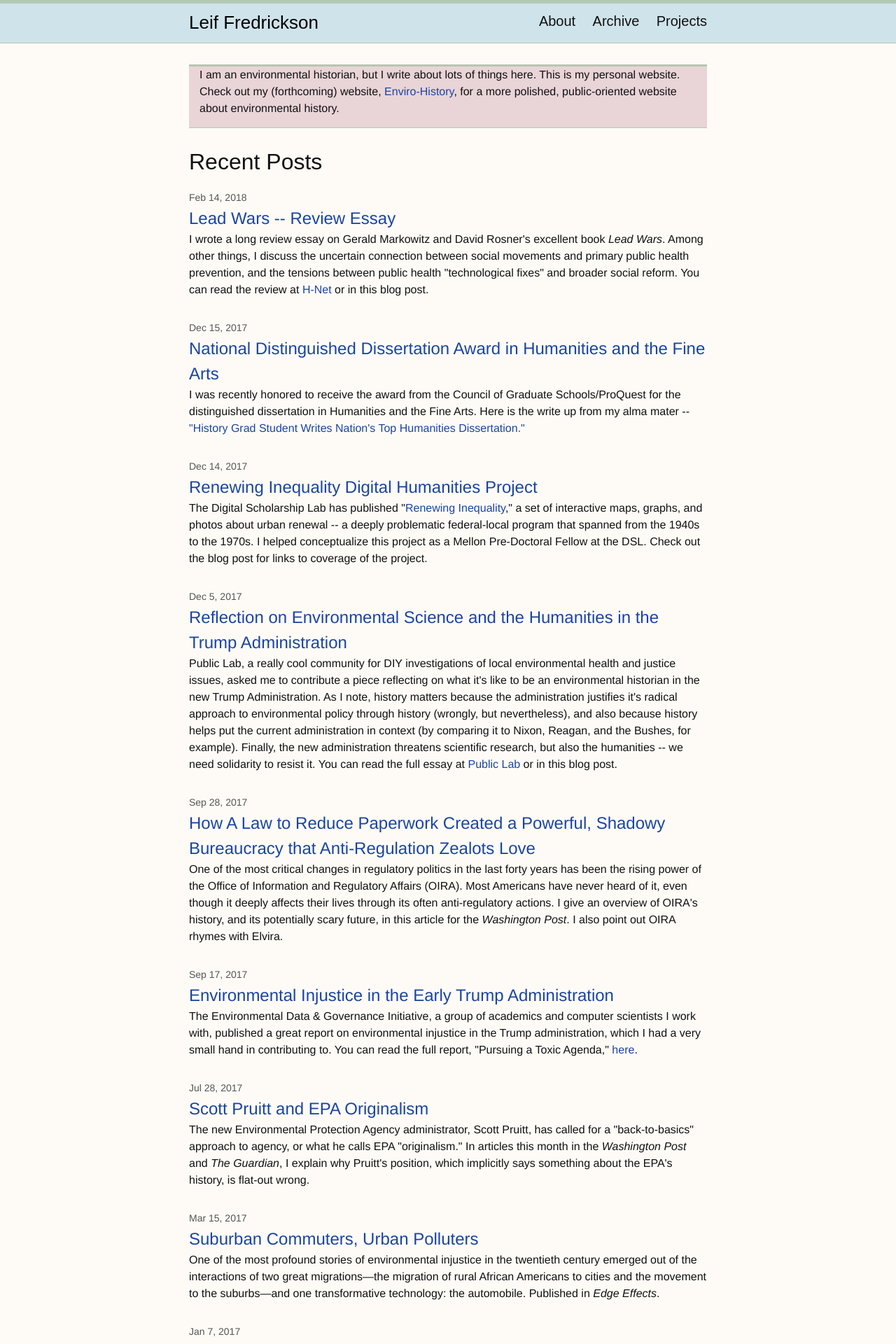
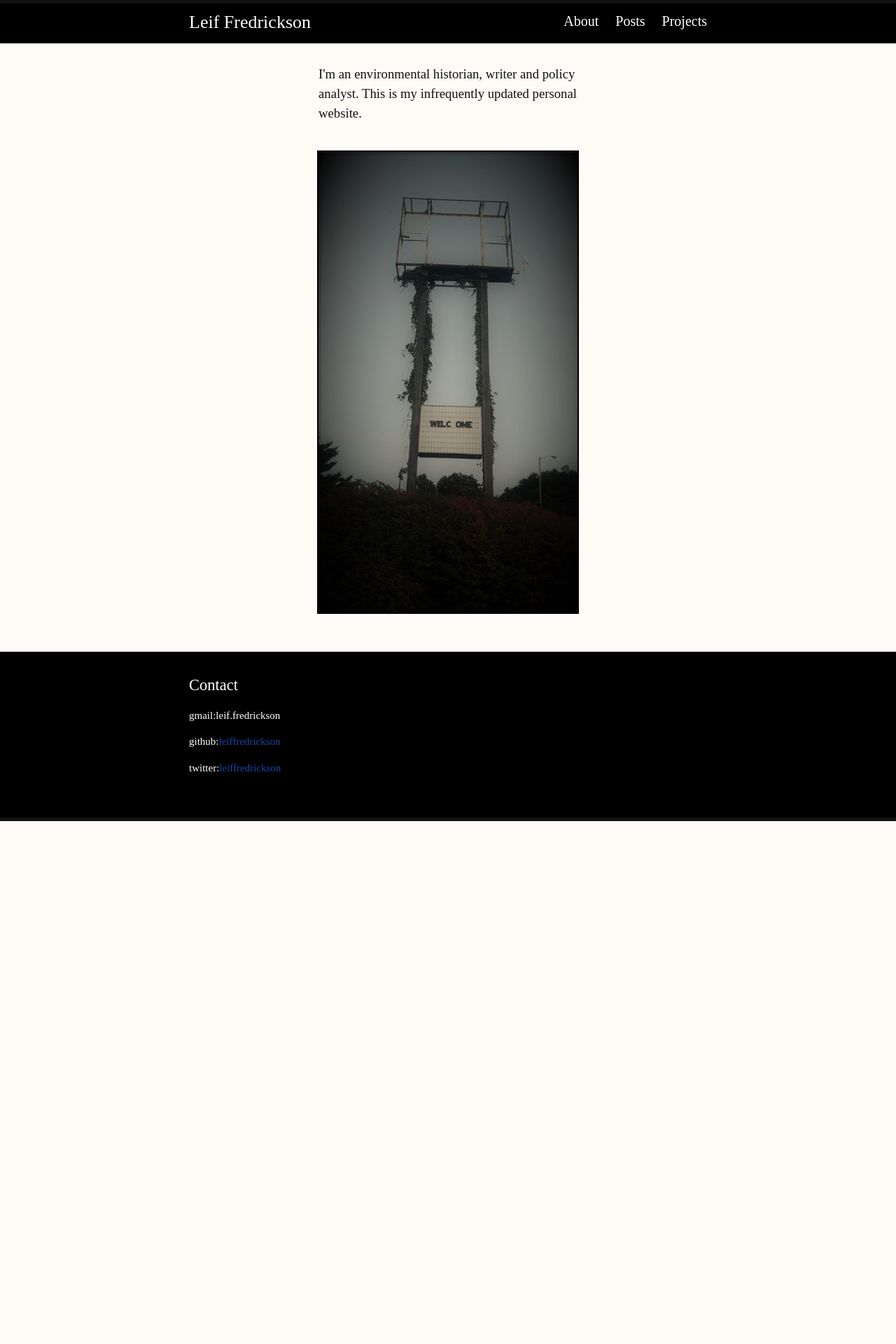
Before and after one commit to leiffredrickson/leiffredrickson, a Jekyll site: the page built from index.md, in a window 1280 px wide. Shown: the top 1920 px of the page at 70% size. Built offline with Jekyll 4.4.1, drawn with Linux system fonts in a browser that asks for light colours; after the commit the page ends 1173 px from its top, so only the background shows below that; some of the changed text lies outside the part shown.

Commit message:
layout changes

```diff
--- a/_layouts/home.html
+++ b/_layouts/home.html
@@ -3,33 +3,19 @@ layout: default
 ---
 
 <div class="home">
-  <div style="background-color: #E9D4D7">
-  <hr style="color:#B3C8B3; background-color:#B3C8B3; border: solid 0px #B3C8B3;height:3px">
-  <p style="padding-left:15px; padding-right:8px">I am an environmental historian, but I write about lots of things here. This is my personal website. Check out my (forthcoming) website, <a href="http://www.enviro-history.com">Enviro-History</a>, for a more polished, public-oriented website about environmental history.</p>
-  <hr style="color:#B3C8B3; background-color:#B3C8B3; border: solid 0px #B3C8B3;height:1px">
+  <div style="display: block;
+    margin-left: auto;
+    margin-right: auto;
+    width: 50%;">
+  <h3>I'm an environmental historian, writer and policy analyst. This is my infrequently updated personal website.</h3>
   </div>
   <br>
-  <div>
-    <h1 class="page-heading">Recent Posts</h1>
 
+<div>
+<img src="/images/welcome-burlesque.jpg" style="display: block;
+  margin-left: auto;
+  margin-right: auto;
+  width: 50%;">
 
-    {{ content }}
-
-    <ul class="post-list">
-      {% for post in site.posts %}
-        <li>
-          {% assign date_format = site.minima.date_format | default: "%b %-d, %Y" %}
-          <span class="post-meta">{{ post.date | date: date_format }}</span>
-
-          <h2>
-            <a class="post-link" href="{{ post.url | relative_url }}">{{ post.title | escape }}</a>
-            <p style="font-size:16px">{{ post.excerpt }}</p>
-          </h2>
-        </li>
-      {% endfor %}
-    </ul>
-  </div>
-
-  <br>
-
+<br>
 </div>
--- a/_sass/minima/_base.scss
+++ b/_sass/minima/_base.scss
@@ -14,7 +14,7 @@ dl, dd, ol, ul, figure {
  * Basic styling
  */
 body {
-  font: $base-font-weight #{$base-font-size}/#{$base-line-height} $base-font-family;
+  font: $base-font-weight #{$base-font-size}/#{$base-line-height} Georgian;
   color: $text-color;
   background-color: #FEFBF7;
   -webkit-text-size-adjust: 100%;
@@ -45,7 +45,7 @@ ul, ol, dl, figure,
 img {
   max-width: 100%;
   vertical-align: middle;
-  border: 2px solid #B3C8B3;
+  border: 2px solid black;
 }
 
 
@@ -94,6 +94,7 @@ h1, h2, h3, h4, h5, h6 {
  a {
    color: $brand-color;
    text-decoration: none;
+   text-decoration-color: none;
 
    &:visited {
      color: darken($brand-color, 15%);
--- a/_sass/minima/_layout.scss
+++ b/_sass/minima/_layout.scss
@@ -6,10 +6,10 @@
  * Site header
  */
 .site-header {
-  border-top: 5px solid #B3C8B3;
-  border-bottom: 1px solid #B3C8B3;
+  border-top: 5px solid;
+  border-bottom: 1px solid;
   min-height: $spacing-unit * 1.865;
-  background-color: #CFE3EA;
+  background-color: black;
 
   // Positioning context for the mobile navigation icon
   position: relative;
@@ -22,12 +22,12 @@
   letter-spacing: 0px;
   margin-bottom: 0;
   float: left;
-  font-family:tradegothiclt, sans-serif;
+  font-family:georgian;
 
 
   &,
   &:visited {
-    color: black;
+    color: white;
   }
 }
 
@@ -45,9 +45,9 @@
   }
 
   .page-link {
-    color: $text-color;
+    color: white;
     line-height: $base-line-height;
-    font-family: tradegothiclt, sans-serif;
+    font-family: georgian;
     @include relative-font-size(1.25);
 
     // Gaps between nav items, but not on the last one
@@ -117,17 +117,18 @@
  * Site footer
  */
 .site-footer {
-  border-top: 1px solid #B3C8B3;
-  border-bottom: 5px solid #B3C8B3;
+  border-top: 1px solid;
+  border-bottom: 5px solid;
   padding: $spacing-unit 0;
-  background-color: #F7F7B6;
+  background-color:black;
 }
 
 .footer-heading {
   @include relative-font-size(1.325);
   margin-bottom: $spacing-unit / 2;
-  font-family:tradegothiclt, sans-serif;
+  font-family:georgian;
   font-weight: 550;
+  color:white;
 }
 
 .contact-list,
@@ -152,20 +153,20 @@
 .footer-col-1 {
   width: -webkit-calc(35% - (#{$spacing-unit} / 2));
   width:         calc(35% - (#{$spacing-unit} / 2));
-  color:black;
+  color:white;
 
 }
 
 .footer-col-2 {
   width: -webkit-calc(20% - (#{$spacing-unit} / 2));
   width:         calc(20% - (#{$spacing-unit} / 2));
-  color:black;
+  color:white;
 }
 
 .footer-col-3 {
   width: -webkit-calc(45% - (#{$spacing-unit} / 2));
   width:         calc(45% - (#{$spacing-unit} / 2));
-  color:black
+  color:white
 }
 
 @include media-query($on-laptop) {
@@ -173,13 +174,13 @@
   .footer-col-2 {
     width: -webkit-calc(50% - (#{$spacing-unit} / 2));
     width:         calc(50% - (#{$spacing-unit} / 2));
-    color:black;
+    color:white;
   }
 
   .footer-col-3 {
     width: -webkit-calc(100% - (#{$spacing-unit} / 2));
     width:         calc(100% - (#{$spacing-unit} / 2));
-    color:black;
+    color:white;
   }
 }
 
@@ -202,7 +203,7 @@
 
 .page-heading {
   @include relative-font-size(2.0);
-  font-family:tradegothiclt, sans-serif;
+  font-family:georgian;
 }
 
 .post-list {
@@ -238,7 +239,7 @@
   @include relative-font-size(2.625);
   letter-spacing: -1px;
   line-height: 1;
-  font-family:tradegothiclt, sans-serif;
+  font-family:georgian;
 
   @include media-query($on-laptop) {
     @include relative-font-size(2.25);
--- a/about.md
+++ b/about.md
@@ -2,29 +2,17 @@
 layout: page
 title: About
 permalink: /about/
+
 ---
-<div style="float:left; padding-right:10px">
-<img src="/images/bio.jpg" alt="Leif Fredrickson" style="height:200px">
-</div>
-
-Hello, I'm Leif Fredrickson. This is my personal website, which means it is full of jumbled, undercooked thoughts, unfinished visualizations and, of course, self-promotion. You can visit my (forthcoming) website, [Enviro-History](www.enviro-history.com), for a more polished, public-oriented website about environmental history that includes many authors besides myself.
-
-I am an academic historian by training. I recently received my PhD from the University of Virginia. I am the Ambrose Monell Fellow in Technology and Democracy at the Miller Center of Public Affairs, University of Virginia. My dissertation was a history of lead poisoning in the urban environment. My academic research has also included the history of pesticides, invasive species, environmental regulation (zero emissions vehicles), green marketing, and urban parks. You can read more about my past and ongoing research on the [Projects](/projects/) page.
-
-I use digital mapping software (GIS) for a lot of my research, and more broadly am interested in "digital history" (using data and software to explore historical questions). I was recently a Digital Humanities Fellow at the Scholar's Lab, University of Virginia, and before that was a Carnegie Mellon Fellow in Digital Humanities at the Digital Scholarship Lab, University of Richmond. So this site includes a lot of maps and visualization that I am working on.
-
-But this website is for writing about a lot of things that I am not a specialist in, as well as sundry items of interest to me (and perhaps only me).
+<div>
+<br>
+<br>
+<img src="/images/cville.jpg" style="display: block;
+  margin-left: auto;
+  margin-right: auto;
+  width: 50%;
+  width:400%;
+  height:auto;">
 
 <br>
-![Sanborn Map]({{site.github.url}}/images/sanborn.jpg)
-
-
-<br>
-
-<div class="home">
-  <div style="background-color: #E9D4D7">
-  <hr style="color:#B3C8B3; background-color:#B3C8B3; border: solid 0px #B3C8B3;height:3px">
-  <h3 style="padding-left:15px; padding-right:8px">Website and Copyright</h3>
-  <p style="padding-left:15px; padding-right:8px">I customized this site using the Jekyll Minima theme, with a nod to the color scheme of Sanborn Maps. <br> <br> Copyright Leif Fredrickson, unless otherwise stated. This work is licensed under a <a href="https://creativecommons.org/licenses/by-nc/4.0/">Creative Commons Attribution 4.0 International License</a>.</p>
-  <hr style="color:#B3C8B3; background-color:#B3C8B3; border: solid 0px #B3C8B3;height:1px">
-  </div>
+</div>
```
Also changed, not shown: archive.md (+23 -1 lines), _drafts/2016-01-01-welcome.md (renamed from _posts/2016-01-01-welcome.md), images/welcome-burlesque.jpg (added), images/welcome-modify.jpg (added), 1 other file.
